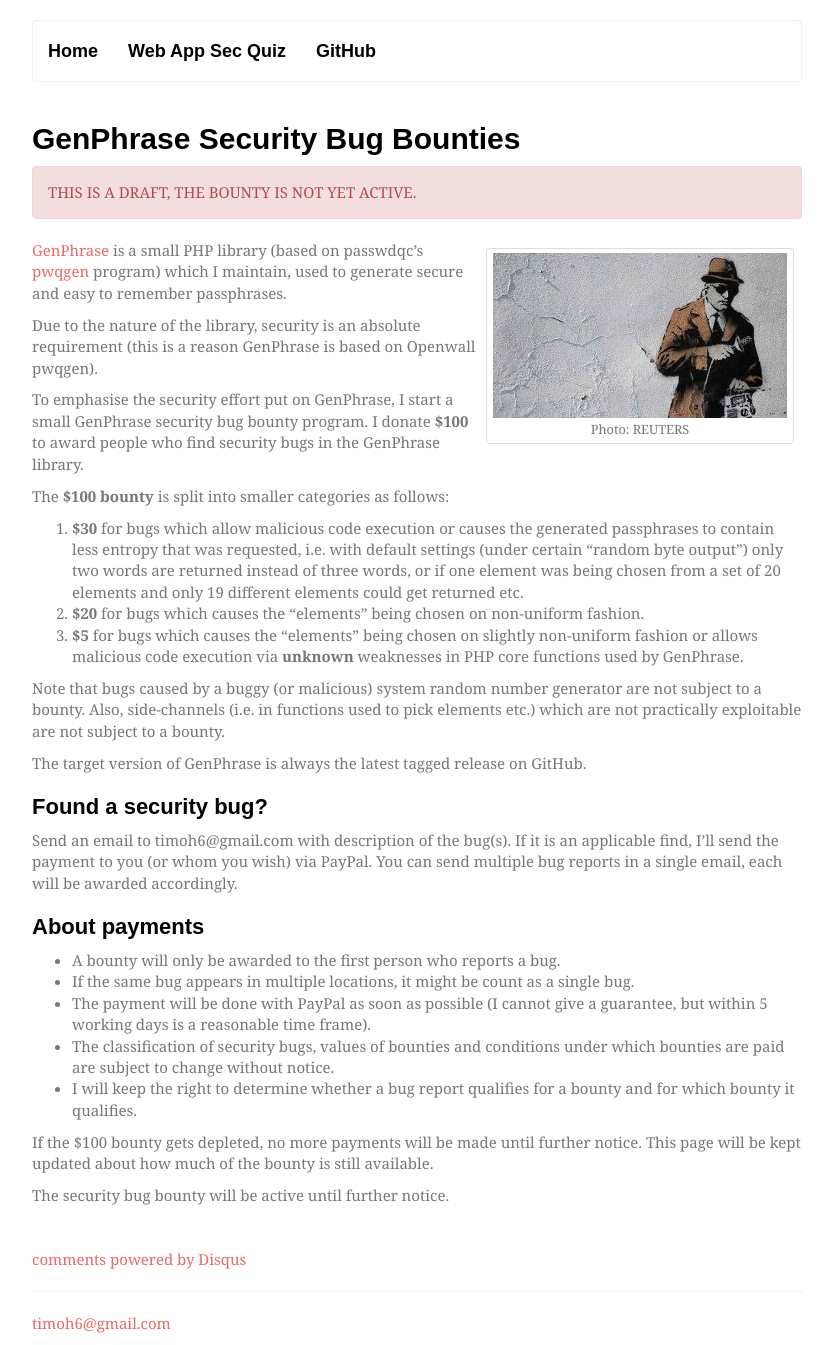
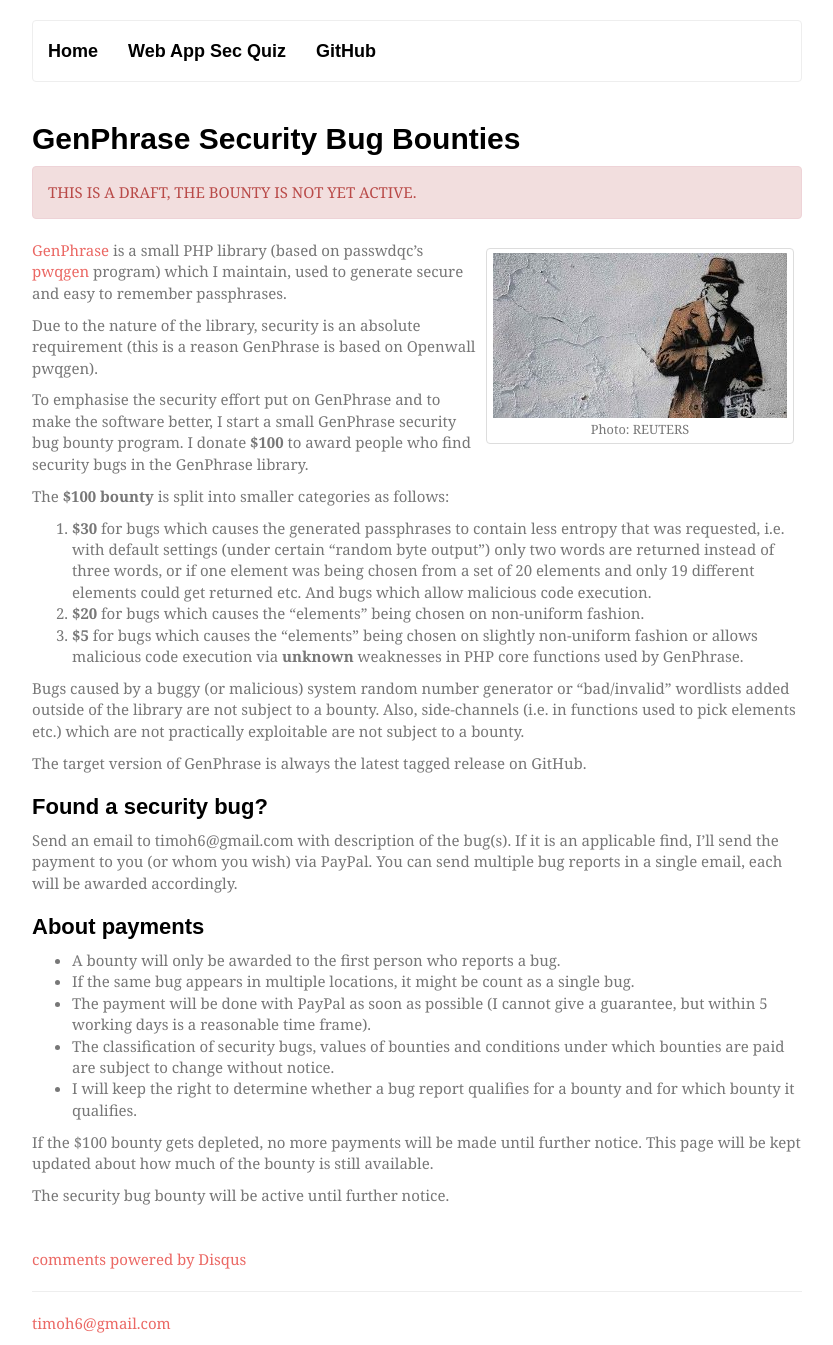
Before and after one commit to timoh6/timoh6.github.com, a Jekyll site: the page built from _posts/2014-08-14-GenPhrase-security-bug-bounties.md, in a window 1280 px wide. Shown: the whole page, without its empty margins (223-1056 px from the left). Built offline with Jekyll 4.4.1, drawn with Linux system fonts in a browser that asks for light colours; some web fonts are replaced; comment, search, counter and statistics services are not loaded.

Commit message:
Few modifications

```diff
--- a/_posts/2014-08-14-GenPhrase-security-bug-bounties.md
+++ b/_posts/2014-08-14-GenPhrase-security-bug-bounties.md
@@ -15,15 +15,15 @@ draft: true
 
 Due to the nature of the library, security is an absolute requirement (this is a reason GenPhrase is based on Openwall pwqgen).
 
-To emphasise the security effort put on GenPhrase, I start a small GenPhrase security bug bounty program. I donate **$100** to award people who find security bugs in the GenPhrase library.
+To emphasise the security effort put on GenPhrase and to make the software better, I start a small GenPhrase security bug bounty program. I donate **$100** to award people who find security bugs in the GenPhrase library.
 
 The **$100 bounty** is split into smaller categories as follows:
 
-1.  **$30** for bugs which allow malicious code execution or causes the generated passphrases to contain less entropy that was requested, i.e. with default settings (under certain "random byte output") only two words are returned instead of three words, or if one element was being chosen from a set of 20 elements and only 19 different elements could get returned etc.
+1.  **$30** for bugs which causes the generated passphrases to contain less entropy that was requested, i.e. with default settings (under certain "random byte output") only two words are returned instead of three words, or if one element was being chosen from a set of 20 elements and only 19 different elements could get returned etc. And bugs which allow malicious code execution.
 2.  **$20** for bugs which causes the "elements" being chosen on non-uniform fashion.
 3.  **$5** for bugs which causes the "elements" being chosen on slightly non-uniform fashion or allows malicious code execution via __unknown__ weaknesses in PHP core functions used by GenPhrase.
 
-Note that bugs caused by a buggy (or malicious) system random number generator are not subject to a bounty. Also, side-channels (i.e. in functions used to pick elements etc.) which are not practically exploitable are not subject to a bounty.
+Bugs caused by a buggy (or malicious) system random number generator or "bad/invalid" wordlists added outside of the library are not subject to a bounty. Also, side-channels (i.e. in functions used to pick elements etc.) which are not practically exploitable are not subject to a bounty.
 
 The target version of GenPhrase is always the latest tagged release on GitHub.
 
```
